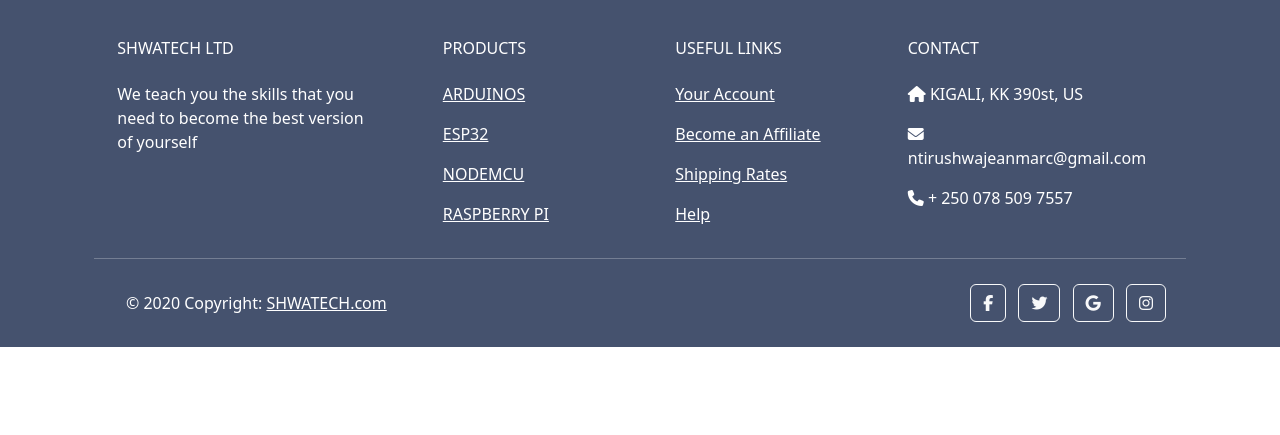
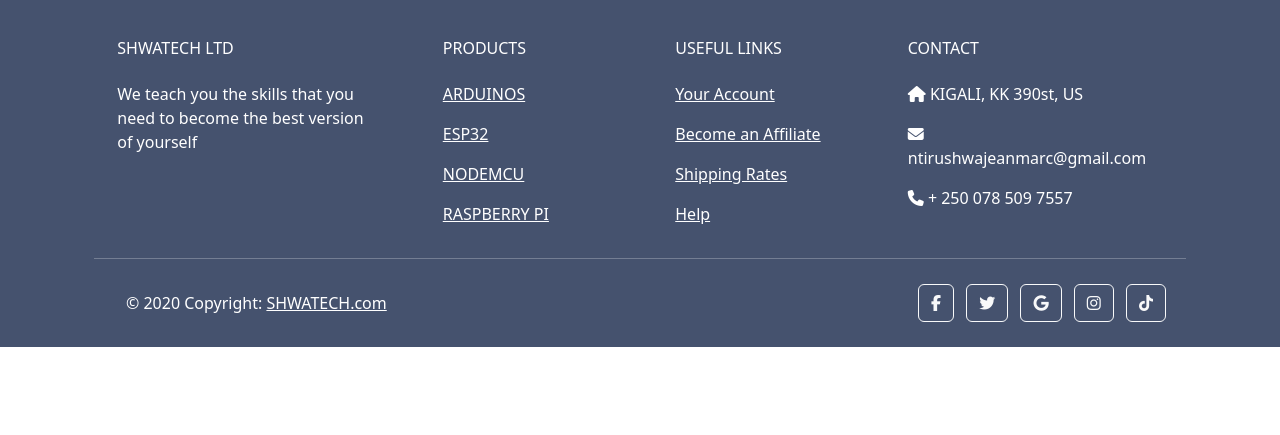
Before and after one commit to ntirushwajeanmarc/shwatech_web, a Flask app: page / in a window 1280 px wide. Shown: the part 365-800 px from the top of the page. Run offline with Flask 3, Linux system fonts and the light colour scheme; some libraries are stand-ins or nearby versions.

Commit message:
new changes

```diff
--- a/templates/index.html
+++ b/templates/index.html
@@ -324,6 +324,13 @@
                role="button"
                ><i class="fab fa-instagram"></i
               ></a>
+              <!-- tik tock -->
+              <a
+              class="btn btn-outline-light btn-floating m-1"
+              class="text-white"
+              role="button"
+              ><i class="fab fa-tiktok"></i
+             ></a>
           </div>
           <!-- Grid column -->
         </div>
```
